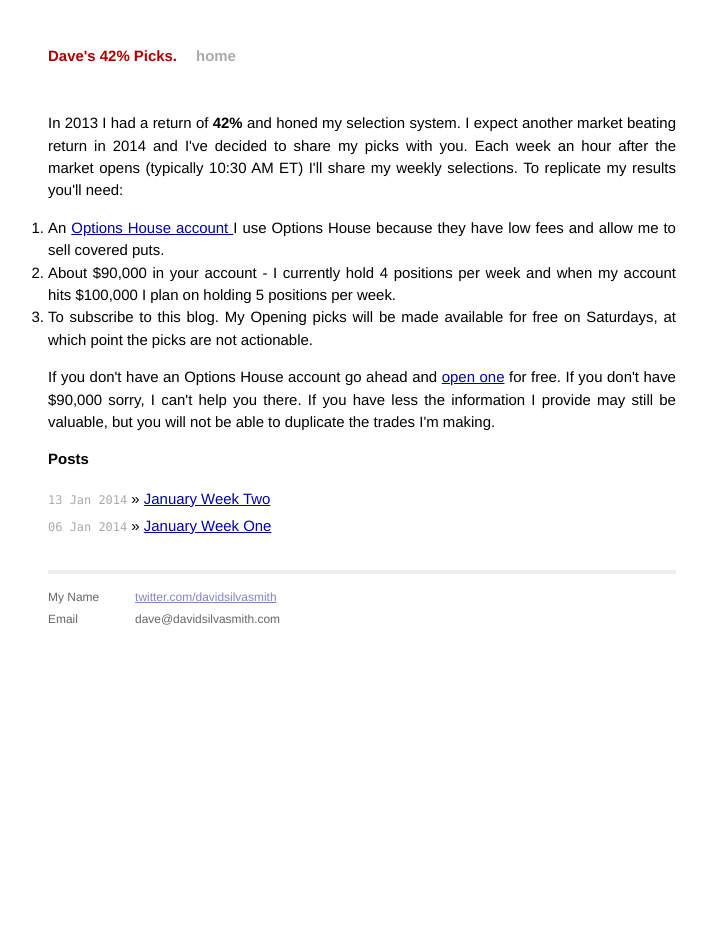
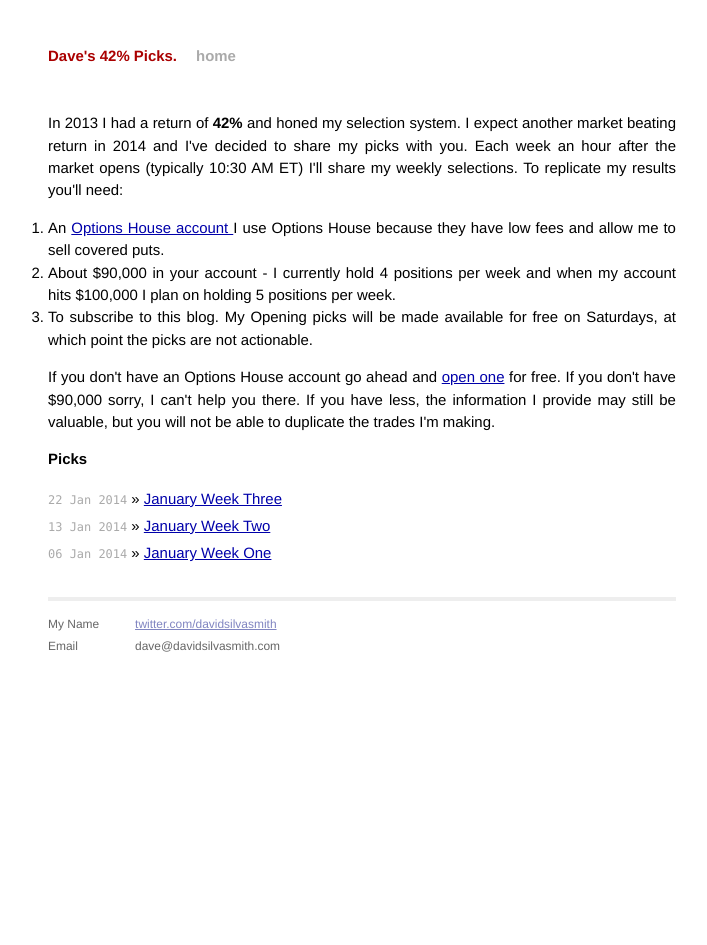
Before and after one commit to davidsilvasmith/options, a Jekyll site: the page built from index.html, in a window 1280 px wide. Shown: the whole page, without its empty margins (278-985 px from the left). Built offline with Jekyll 4.4.1, drawn with Linux system fonts in a browser that asks for light colours; Markdown is read by kramdown in place of the engine named in the settings.

```diff
--- a/_posts/2014-01-06-january-week-one.markdown
+++ b/_posts/2014-01-06-january-week-one.markdown
@@ -1,7 +1,7 @@
 ---
 layout: post
 title:  "January Week One"
-date:   2014-01-06 10:00:00
+category: archive
 ---
 
 I successfully filled these orders:
--- a/_posts/2014-01-13-january-week-two.markdown
+++ b/_posts/2014-01-13-january-week-two.markdown
@@ -1,7 +1,7 @@
 ---
 layout: post
 title:  "January Week Two"
-date:   2014-01-13 10:00:00
+category: archive
 ---
 
 I successfully filled these orders:
--- /dev/null
+++ b/_posts/2014-01-22-january-week-three.markdown
@@ -0,0 +1,6 @@
+---
+layout: post
+title:  "January Week Three"
+---
+
+Thanks for signing up check here at 10:30 for my latest picks!
--- a/index.html
+++ b/index.html
@@ -11,8 +11,8 @@ title: Dave's 42% Picks.
 		<li>To subscribe to this blog. My Opening picks will be made available for free on Saturdays, at which point the picks are not actionable.</li>
 	</ol>
 	<p>
-		 If you don't have an Options House account go ahead and <a href="http://oh.tellapal.com/a/clk/22Dppg">open one</a> for free. If you don't have $90,000 sorry, I can't help you there. If you have less the information I provide may still be valuable, but you will not be able to duplicate the trades I'm making.</p>
-  <h1>Posts</h1>
+		 If you don't have an Options House account go ahead and <a href="http://oh.tellapal.com/a/clk/22Dppg">open one</a> for free. If you don't have $90,000 sorry, I can't help you there. If you have less, the information I provide may still be valuable, but you will not be able to duplicate the trades I'm making.</p>
+  <h1>Picks</h1>
   <ul class="posts">
     {% for post in site.posts %}
       <li><span>{{ post.date | date_to_string }}</span> &raquo; <a href="{{ post.url }}">{{ post.title }}</a></li>
```
